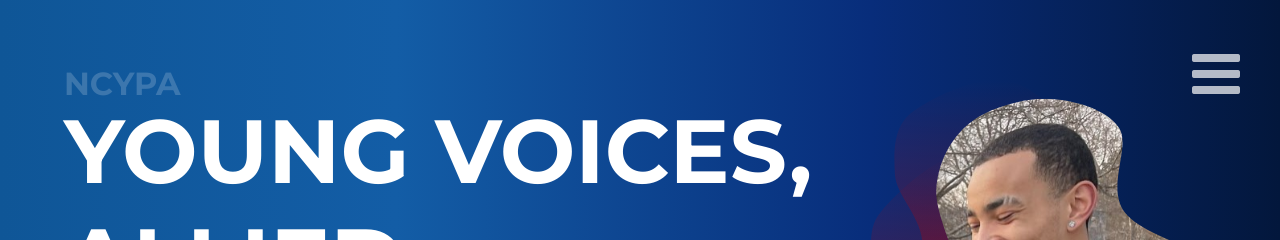
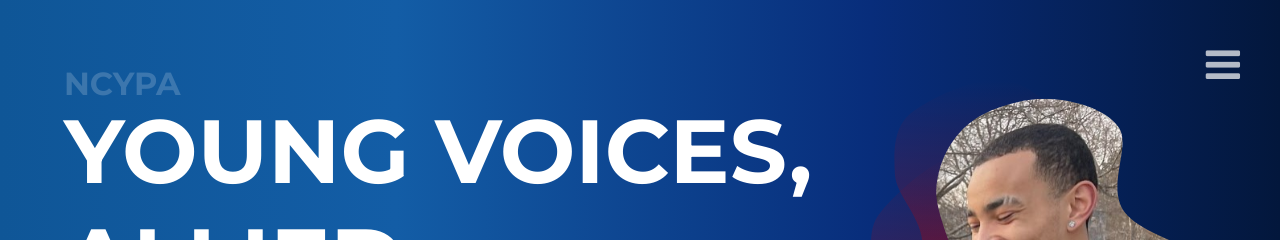
Before and after one commit to JacksonMeade/ncypa, a Jekyll site: the page built from index.html, in a window 1280 px wide. Shown: the top 240 px of the page. Built offline with Jekyll 4.4.1, drawn with Linux system fonts in a browser that asks for light colours; nearby versions of some CDN libraries.

Commit message:
per mick's texts

```diff
--- a/assets/css/nav.css
+++ b/assets/css/nav.css
@@ -44,7 +44,7 @@
 
 .menu {
     color: white;
-    font-size: 3.5em;
+    font-size: 2.5em;
     position: absolute;
     top: 160px;
     left: 160px;
@@ -122,7 +122,7 @@
     animation-delay: 0.5s;
 }
 .overlay nav {
-    font-size: 3.2em;
+    font-size: 2.2em;
     position: relative;
     height: 70%;
     top: 50%;
@@ -161,7 +161,7 @@
 .overlay ul li a.logo {
     font-weight: 900;
     color: black;
-    font-size: 4.2rem;
+    font-size: 3.2rem;
 }
 .overlay ul li a.logo::after {
     content: "North Carolina Young People's Alliance";
--- a/assets/css/theme.css
+++ b/assets/css/theme.css
@@ -1,6 +1,10 @@
 /*
  * @author Jackson Meade
  */
+
+ .text-blue {
+    color: rgb(15,86,151);
+ }
 
 body {
     font-family: 'Montserrat', sans-serif;
--- a/duke-democracy-day.html
+++ b/duke-democracy-day.html
@@ -27,7 +27,7 @@
     <section class="post-content col-12">
 <div class="row">
     <div class="col-sm-12 col-md-6 col-lg-6">
-        <img src="/assets/img/ncypa.png" class="col-12 img-responsive" alt="NCYPA" />
+        <img src="/assets/img/logo.svg" class="col-12 img-responsive" alt="NCYPA" />
     </div>
     <div class="col-sm-12 col-md-6 col-lg-6">
         <img src="/assets/img/dukevotes.png" class="col-12 img-responsive" alt="Duke Votes" />
@@ -37,14 +37,13 @@
 <div class="row">
     {% for day in site.data.dukedates %}
     <div class="row">
-        <h1>{{ day.date }}</h1>
+        <h2 class="text-blue">{{ day.date }}</h2>
         {% for event in day.events %}
         <div class="col-md-12 lg-6">
             <h4 style="margin-bottom: 0 !important">{{ event.location }}, {{ event.time }}</h4>
             <h3 style="margin-bottom: 0 !important; margin-top: 0 !important">{{ event.name }}</h3>
             <p style="margin-bottom: 0 !important; margin-top: 0 !important">{{ event.partner }}</p>
             <small style="margin-bottom: 0 !important; margin-top: 0 !important">{{ event.description }}</small>
-            <small style="margin-top: 0 !important">{{ event.location }}</small>
         </div>
         {% endfor %}
     </div>
```
Also changed, not shown: assets/img/logo.svg (added).
